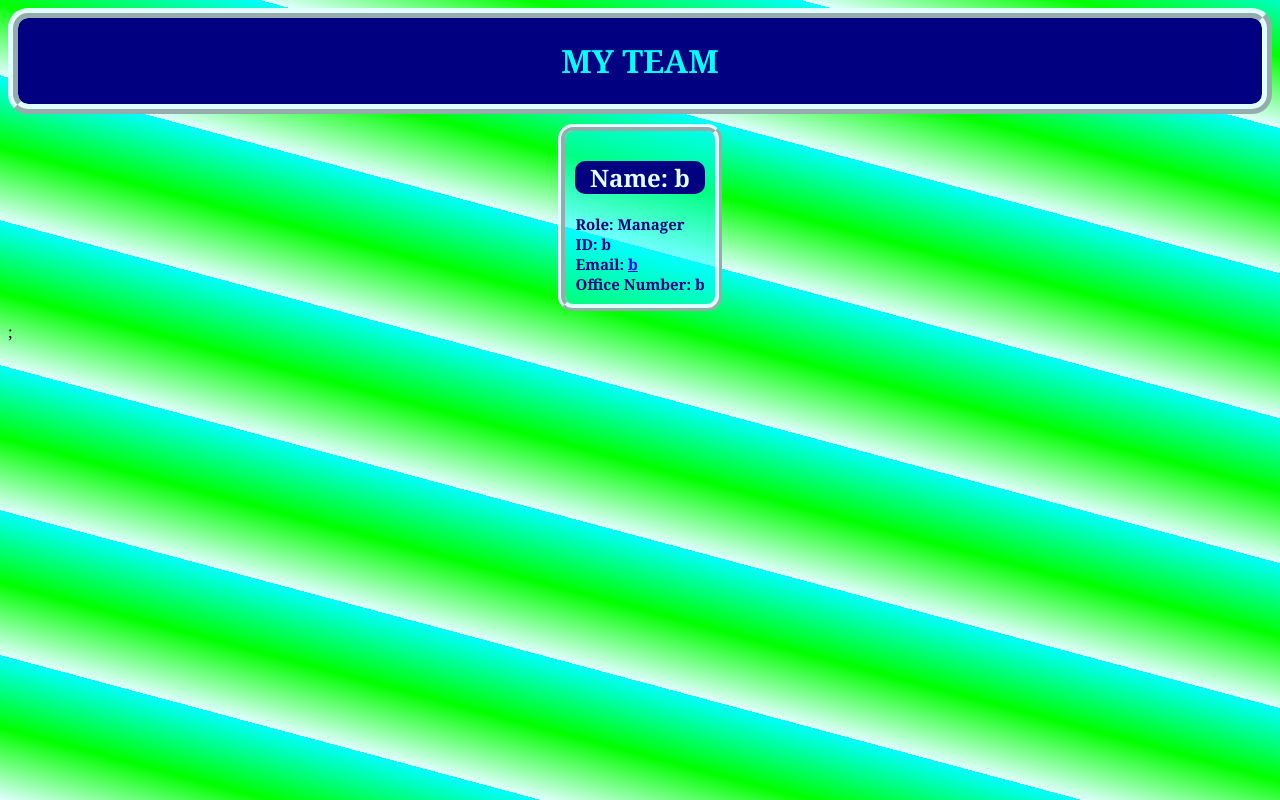
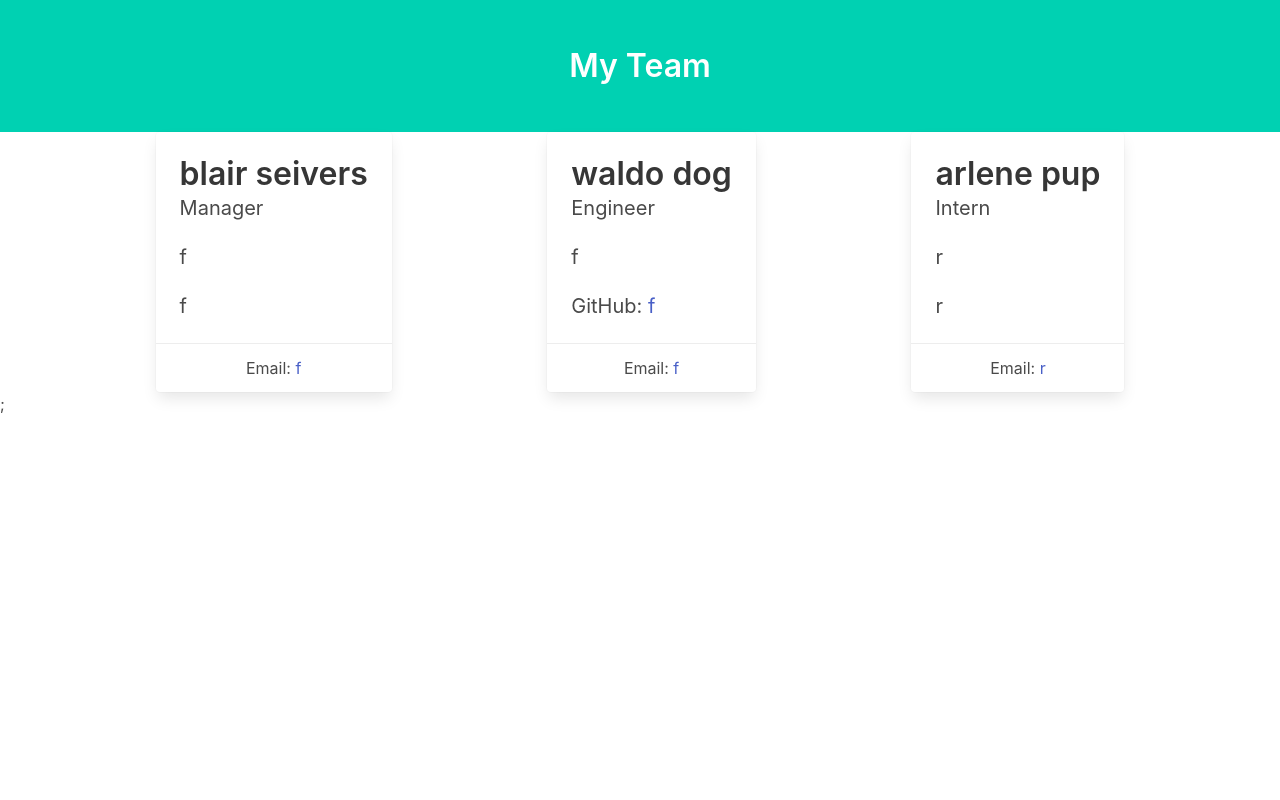
Before and after one commit to dogmom3/employee-data-input, a website: page index.html in a window 1280 px wide. Drawn offline with nearby package versions, Linux system fonts and the light colour scheme; files that its build step writes are made by us from their sources.

Commit message:
data display & css framework

```diff
--- a/index.html
+++ b/index.html
@@ -5,23 +5,89 @@
         <meta charset="UTF-8">
         <meta http-equiv="X-UA-Compatible" content="IE=edge">
         <meta name="viewport" content="width=device-width, initial-scale=1.0">
-        <link rel="stylesheet" href="assets/css/style.css">
+    <link rel="stylesheet" href="https://cdn.jsdelivr.net/npm/bulma@0.9.3/css/bulma.min.css">
         <title>Document</title>
     </head>
     <body>
-        <header>
-            <h1>MY TEAM</h1>
-        </header>
+    <header>
+    <section class="hero is-primary">
+        <div class="hero-body">
+          <p class="title has-text-centered">
+            My Team
+          </p>
+
+        </div>
+      </section>
+</header>
         <div id="container">
-            <div id="employee-data">
+            <div id="employee-data" class="is-flex is-flex-wrap-wrap is-justify-content-space-evenly">
 
-    <ul id="data">
-    <h2 id="name">Name: b</h2>
-    <li id="list">Role: Manager</li>
-    <li id="list">ID: b</li>
-    <li id="list">Email: <a href="mailto: " target="_blank"> b</a></li>
-    <li id="list">Office Number: b</li>
-</ul>
+
+<div class="card">
+  <div class="card-content">
+  <p class="title">blair seivers
+    </p>
+    <p class="subtitle">Manager
+    </p>
+    <p class="subtitle">f
+    </p>
+    <p class="subtitle">
+    f
+    </p>
+  </div>
+  <footer class="card-footer">
+    <p class="card-footer-item">
+      <span>
+      Email: <a href="mailto: " target="_blank"> f</a>
+      </span>
+    </p>
+  </footer>
+</div>
+
+
+          <div class="card">
+  <div class="card-content">
+  <p class="title">waldo dog
+    </p>
+    <p class="subtitle">Engineer
+    </p>
+    <p class="subtitle">f
+    </p>
+    <p class="subtitle">
+    <span>
+    GitHub: <a href="https://github.com/f" target="_blank"> f</a>
+    </span>
+  </p>
+  </div>
+  <footer class="card-footer">
+    <p class="card-footer-item">
+      <span>
+      Email: <a href="mailto: " target="_blank"> f</a>
+      </span>
+    </p>
+  </footer>
+</div>
+
+
+    <div class="card">
+  <div class="card-content">
+  <p class="title">arlene pup
+    </p>
+    <p class="subtitle">Intern
+    </p>
+    <p class="subtitle">r
+    </p>
+    <p class="subtitle">r
+  </p>
+  </div>
+  <footer class="card-footer">
+    <p class="card-footer-item">
+      <span>
+      Email: <a href="mailto: " target="_blank"> r</a>
+      </span>
+    </p>
+  </footer>
+</div>
 
             </div>
         </div>
--- a/src/generatePage.js
+++ b/src/generatePage.js
@@ -5,46 +5,94 @@ const Intern = require("../lib/Intern")
 const employees = [];
 
 function generateManagerData(employees) {
+    let managers = employees.filter((employee)=> employee.getRole()==="Manager")
     let managerData = ''
-    for (let index = 0; index < employees.length; index++) {
+    for (let index = 0; index < managers.length; index++) {
         managerData += `
-    <ul id="data">
-    <h2 id="name">Name: ${employees[index].getName()}</h2>
-    <li id="list">Role: ${employees[index].getRole()}</li>
-    <li id="list">ID: ${employees[index].getId()}</li>
-    <li id="list">Email: <a href="mailto: " target="_blank"> ${employees[index].getEmail()}</a></li>
-    <li id="list">Office Number: ${employees[index].getOfficeNumber()}</li>
-</ul>`
+
+<div class="card">
+  <div class="card-content">
+  <p class="title">${managers[index].getName()}
+    </p>
+    <p class="subtitle">${managers[index].getRole()}
+    </p>
+    <p class="subtitle">${managers[index].getId()}
+    </p>
+    <p class="subtitle">
+    ${managers[index].getOfficeNumber()}
+    </p>
+  </div>
+  <footer class="card-footer">
+    <p class="card-footer-item">
+      <span>
+      Email: <a href="mailto: " target="_blank"> ${managers[index].getEmail()}</a>
+      </span>
+    </p>
+  </footer>
+</div>
+`
+
     }
     return managerData
 };
 
 function generateEngineerData(employees) {
+    let engineers = employees.filter((employee)=> employee.getRole()==="Engineer")
     let engineerData = ''
-    for (let index = 1; index < employees.length; index++) {
+    for (let index = 0; index < engineers.length; index++) {
         engineerData += `
-        <ul id="data">
-        <h2 id="name">Name: ${employees[index].getName()} </h2>
-        <li id="list">Role: ${employees[index].getRole()}</li>
-        <li id="list">ID: ${employees[index].getId()} </li>
-        <li id="list">Email: <a href="mailto: " target="_blank"> ${employees[index].getEmail()}</a></li>
-        <li id="list">GitHub: ${employees[index].getGitHub()}</li>
-    </ul>`
+          <div class="card">
+  <div class="card-content">
+  <p class="title">${engineers[index].getName()}
+    </p>
+    <p class="subtitle">${engineers[index].getRole()}
+    </p>
+    <p class="subtitle">${engineers[index].getId()}
+    </p>
+    <p class="subtitle">
+    <span>
+    GitHub: <a href="https://github.com/${engineers[index].getGitHub()}" target="_blank"> ${engineers[index].getGitHub()}</a>
+    </span>
+  </p>
+  </div>
+  <footer class="card-footer">
+    <p class="card-footer-item">
+      <span>
+      Email: <a href="mailto: " target="_blank"> ${engineers[index].getEmail()}</a>
+      </span>
+    </p>
+  </footer>
+</div>
+    `
     }
     return engineerData
 };
 
 function generateInternData(employees) {
+    let interns = employees.filter((employee)=> employee.getRole()==="Intern")
     let internData = ''
-    for (let index = 1; index < employees.length; index++) {
+    for (let index = 0; index < interns.length; index++) {
     internData += `
-    <ul id="data">
-        <h2 id="name">Name: ${employees[index].getName()}</h2>
-        <li id="list">Role: ${employees[index].getRole()}</li>
-        <li id="list">ID: ${employees.getId()}</li>
-        <li id="list">Email: <a href="mailto: " target="_blank"> ${employees[index].getEmail()}</a></li>
-        <li id="list">School: ${employees[index].getSchool()}</li>
-    </ul>`
+    <div class="card">
+  <div class="card-content">
+  <p class="title">${interns[index].getName()}
+    </p>
+    <p class="subtitle">${interns[index].getRole()}
+    </p>
+    <p class="subtitle">${interns[index].getId()}
+    </p>
+    <p class="subtitle">${interns[index].getSchool()}
+  </p>
+  </div>
+  <footer class="card-footer">
+    <p class="card-footer-item">
+      <span>
+      Email: <a href="mailto: " target="_blank"> ${interns[index].getEmail()}</a>
+      </span>
+    </p>
+  </footer>
+</div>
+    `
 }
 return internData
     };
@@ -58,18 +106,25 @@ function generatePage(answers) {
         <meta charset="UTF-8">
         <meta http-equiv="X-UA-Compatible" content="IE=edge">
         <meta name="viewport" content="width=device-width, initial-scale=1.0">
-        <link rel="stylesheet" href="assets/css/style.css">
+    <link rel="stylesheet" href="https://cdn.jsdelivr.net/npm/bulma@0.9.3/css/bulma.min.css">
         <title>Document</title>
     </head>
     <body>
-        <header>
-            <h1>MY TEAM</h1>
-        </header>
+    <header>
+    <section class="hero is-primary">
+        <div class="hero-body">
+          <p class="title has-text-centered">
+            My Team
+          </p>
+
+        </div>
+      </section>
+</header>
         <div id="container">
-            <div id="employee-data">
-                <div> ${generateManagerData(answers)} </div>
-                <div> ${generateEngineerData(answers)} </div>
-                <div> ${generateInternData(answers)} </div>
+            <div id="employee-data" class="is-flex is-flex-wrap-wrap is-justify-content-space-evenly">
+                 ${generateManagerData(answers)}
+                 ${generateEngineerData(answers)}
+                 ${generateInternData(answers)}
             </div>
         </div>
     </body>
```
